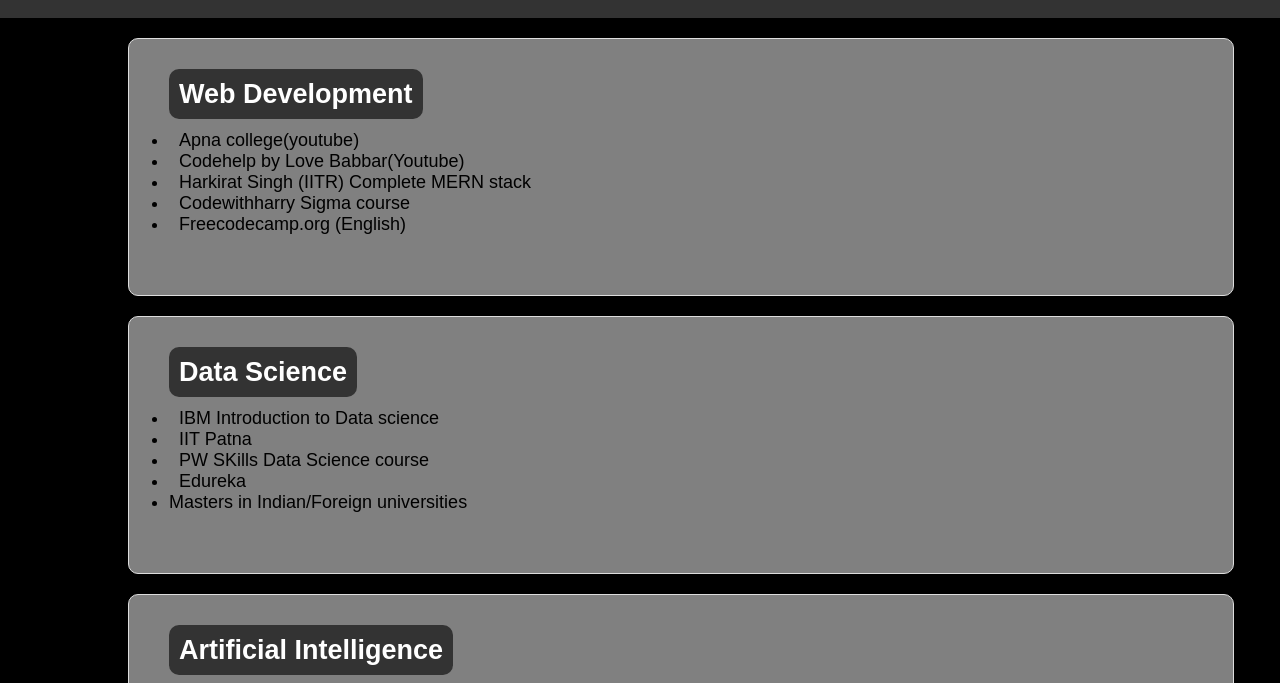
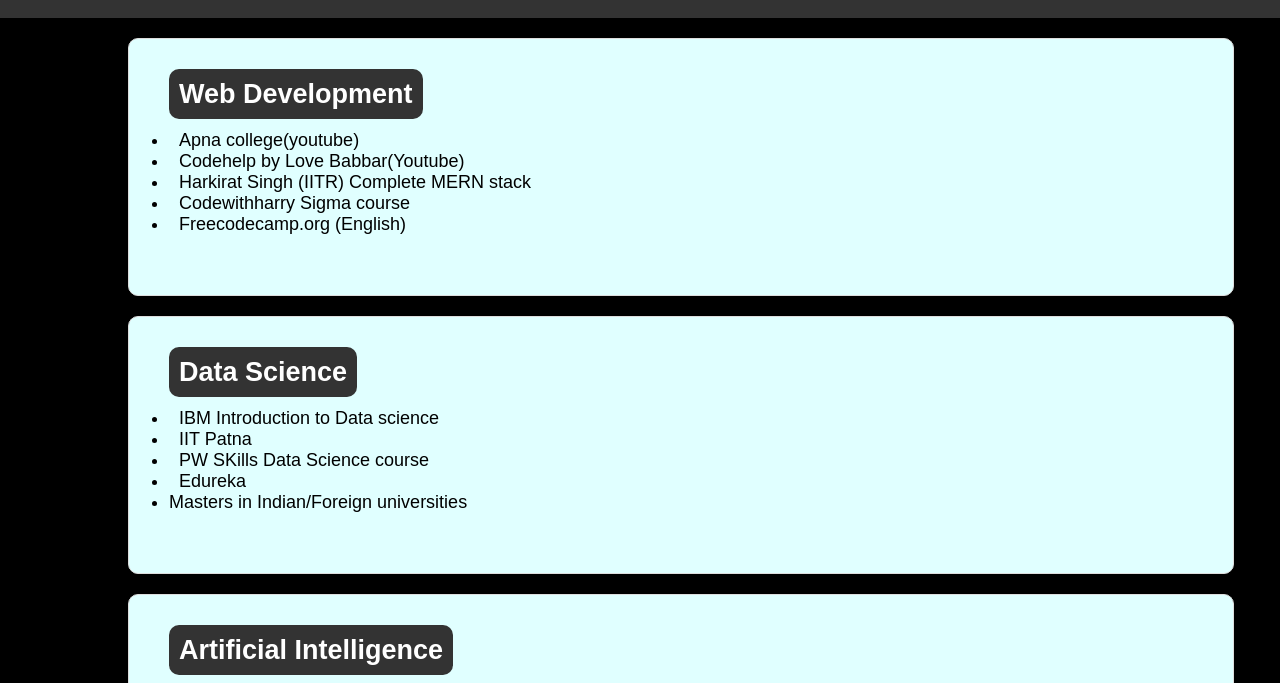
Before and after one commit to PredictiveManish/datadreamer-coursefinder, a plain HTML site: page index.html in a window 1280 px wide. Shown: the part 97-780 px from the top of the page. Drawn offline with Linux system fonts and the light colour scheme.

Commit message:
Update style.css

```diff
--- a/style.css
+++ b/style.css
@@ -65,7 +65,7 @@
     border-radius: 10px;
 }
 section{
-    background-color: gray;
+    background-color: lightcyan;
     font-size: large;
 }
 
```
